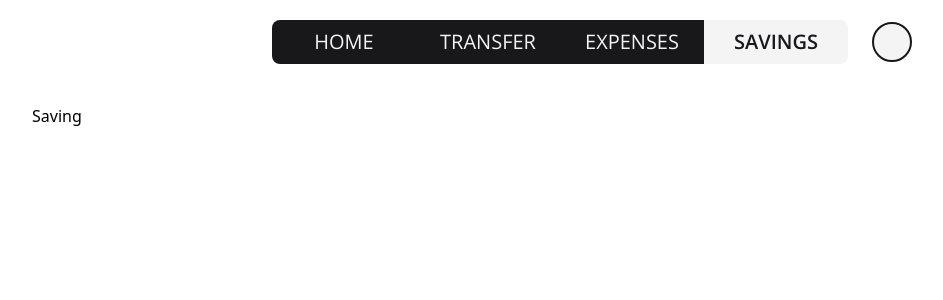
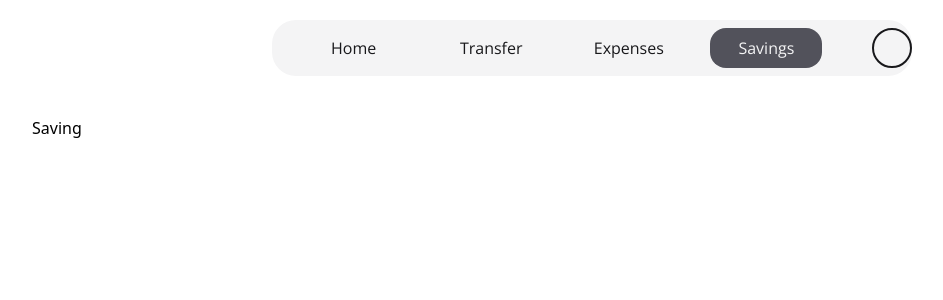
Before and after one commit to NexGenBank/NexGenBank-front, a React (Vite) app: page /saving in a window 1280 px wide. Shown: the top 300 px of the page, without its empty margins (48-991 px from the left). Built offline with nearby package versions, Linux system fonts and the light colour scheme.

Commit message:
style: change navbar interface

```diff
--- a/src/components/Navbar/Navbar.jsx
+++ b/src/components/Navbar/Navbar.jsx
@@ -2,15 +2,14 @@ import { NavLink } from "react-router-dom";
 
 export const Navbar = () => {
   const activeLink =
-    "bg-zinc-100 font-semibold text-zinc-900 w-full h-full text-center py-2";
+    "rounded-2xl text-zinc-100 w-28 h-full flex items-center justify-center bg-zinc-600";
   const normalLink =
-    "py-2 transition ease-in-out bg-zinc-900 text-zinc-100 w-full h-full text-center hover:bg-zinc-100 hover:text-zinc-900";
+    "rounded-2xl transition ease-in-out text-zinc-900 w-28 h-full flex items-center justify-center hover:bg-zinc-600 hover:text-zinc-100";
 
   return (
     <>
-      <div className="mx-80 flex items-center mt-5 open-sans-basic text-lg">
-        <div className="w-full m-autoh-full rounded-lg overflow-hidden">
-          <div className="list-none text-xl flex text-zinc-900 justify-evenly uppercase">
+      <div className="rounded-3xl py-2 bg-zinc-100 mx-80 flex items-center h-14 mt-5 open-sans-basic">
+        <div className="flex items-center w-full h-full text-zinc-900 justify-evenly">
           <NavLink
             to="/"
             className={({ isActive }) => (isActive ? activeLink : normalLink)}
@@ -33,9 +32,8 @@ export const Navbar = () => {
             to="/saving"
             className={({ isActive }) => (isActive ? activeLink : normalLink)}
           >
-              savings
+            Savings
           </NavLink>
-          </div>
         </div>
         <div>
           <div className="bg-zinc-100 w-[40px] h-[40px] rounded-full border-solid border-zinc-900 border-2 ml-6"></div>
```
Lines whose indentation alone changed are shown as unchanged.
